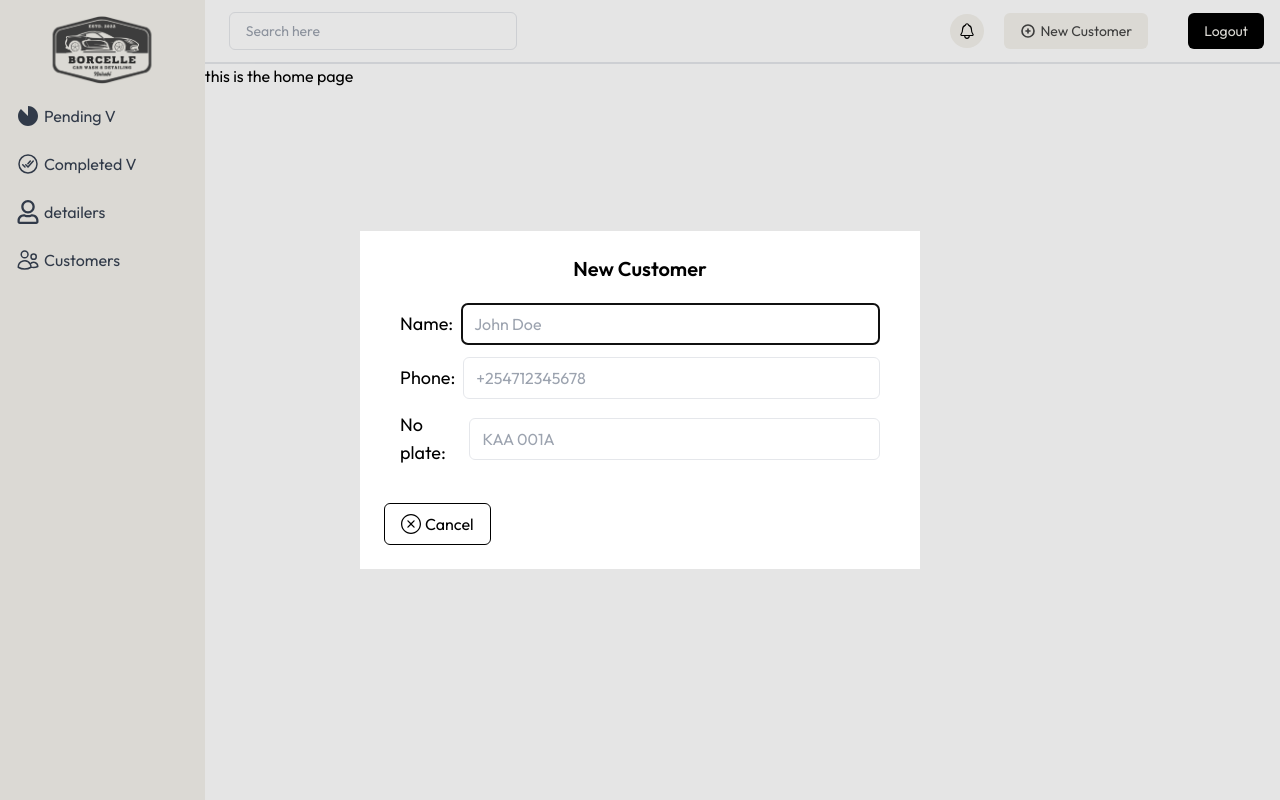
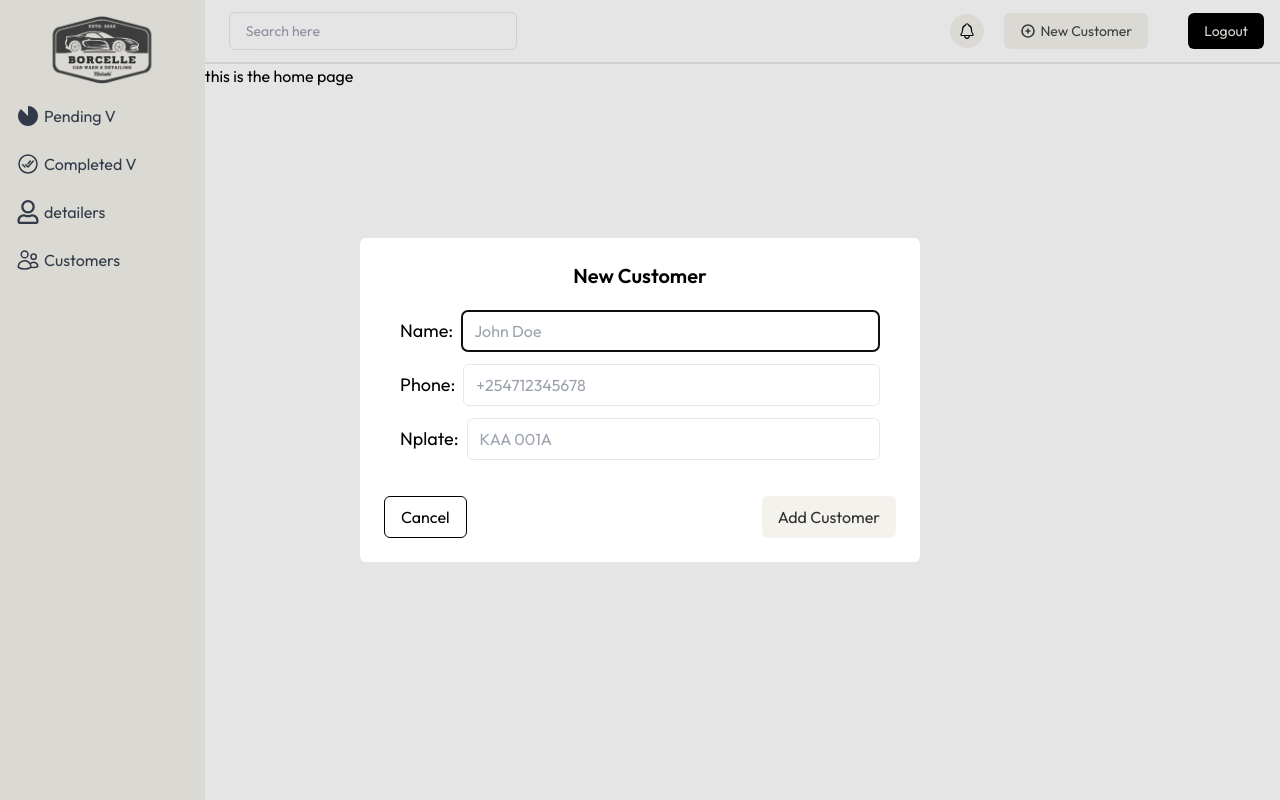
Before and after one commit to Ariel-joe/car-wash-react, a React (Vite) app in the folder client/: page / in a window 1280 px wide. Both pictures are taken after a click on the button "New Customer". Built offline with nearby package versions, Linux system fonts and the light colour scheme.

Commit message:
modal update

```diff
--- a/client/src/components/AddCustomer.jsx
+++ b/client/src/components/AddCustomer.jsx
@@ -3,7 +3,7 @@ import React from "react";
 const AddCustomer = () => {
   return (
     <div className="items-center justify-center w-full md:w-[560px] p-2">
-      <form className="bg-white px-8 py-4 rounded-lg w-full">
+      <form className="bg-white px-8 py-4 w-full">
         <div className="flex flex-col items-center">
           <div>
             <h1 className="font-semibold text-xl mb-5">New Customer</h1>
@@ -31,7 +31,7 @@ const AddCustomer = () => {
 
           {/*  */}
           <div className="flex items-center mb-3 w-full">
-            <label className="text-lg">No plate:</label>
+            <label className="text-lg">Nplate:</label>
             <input
               type="text"
               className="border w-full rounded-md ml-2 py-2 px-3"
--- a/client/src/components/Modal.jsx
+++ b/client/src/components/Modal.jsx
@@ -1,6 +1,5 @@
 import React from "react";
 import { useEffect, useRef } from "react";
-import { SlClose } from "react-icons/sl";
 
 
 const Modal = ({ openModal, closeModal, children }) => {
@@ -15,15 +14,19 @@ const Modal = ({ openModal, closeModal, children }) => {
   }, [openModal]);
   return (
     <div>
-      <dialog ref={ref} onCancel={closeModal}>
+      <dialog ref={ref} onCancel={closeModal} className="rounded-md">
         {children}
+
+        <div className="flex justify-between">
         <button
           onClick={closeModal}
           className="border border-black flex items-center text-black px-4 py-2 rounded-md hover:cursor-pointer mb-6 ml-6"
         >
-            <SlClose size={20} className="mr-1" />
           Cancel
         </button>
+
+        <button className="bg-creamish text-DarkGray px-4 py-2 rounded-md mb-6 mr-6">Add Customer</button>
+        </div>
       </dialog>
     </div>
   );
```
